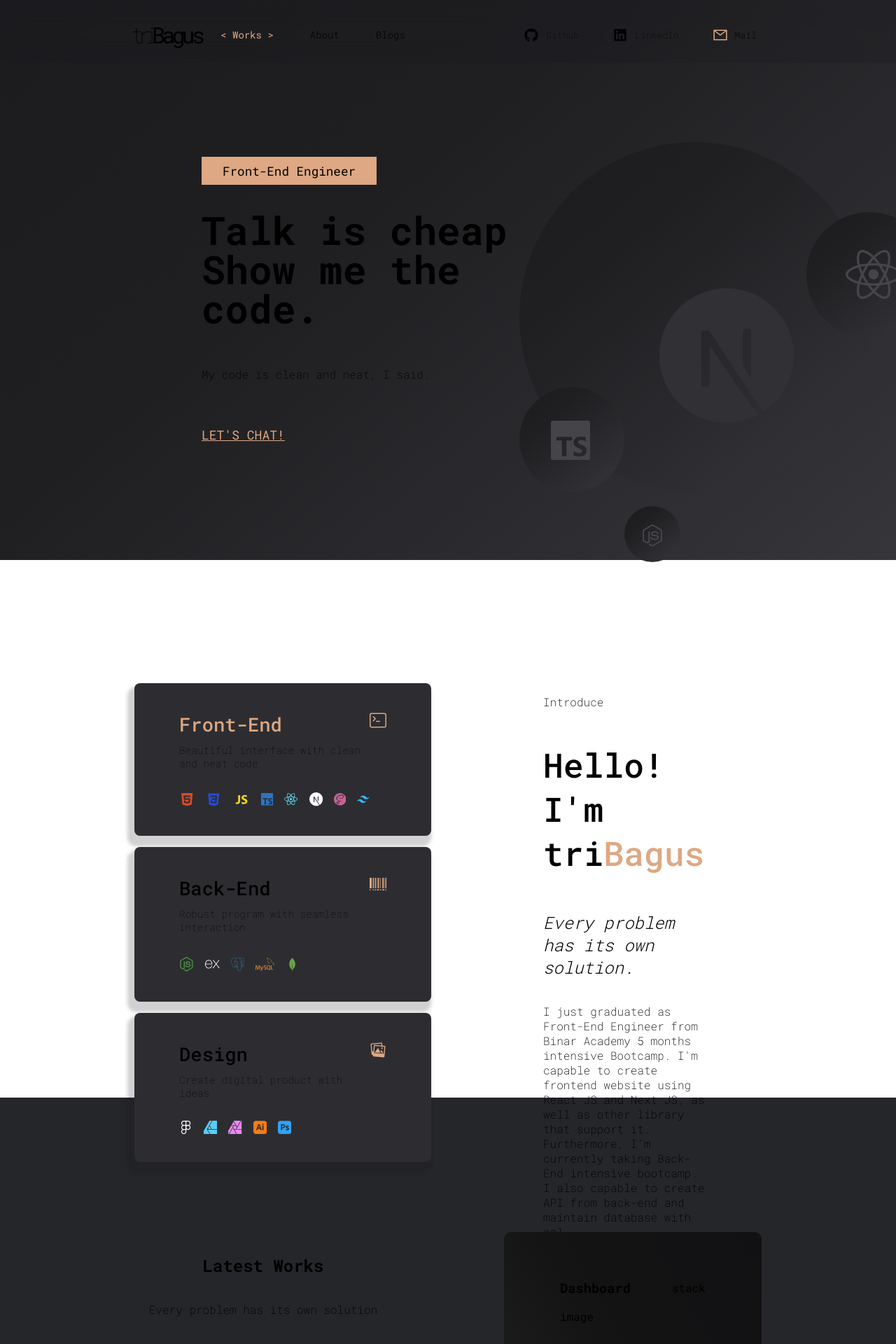
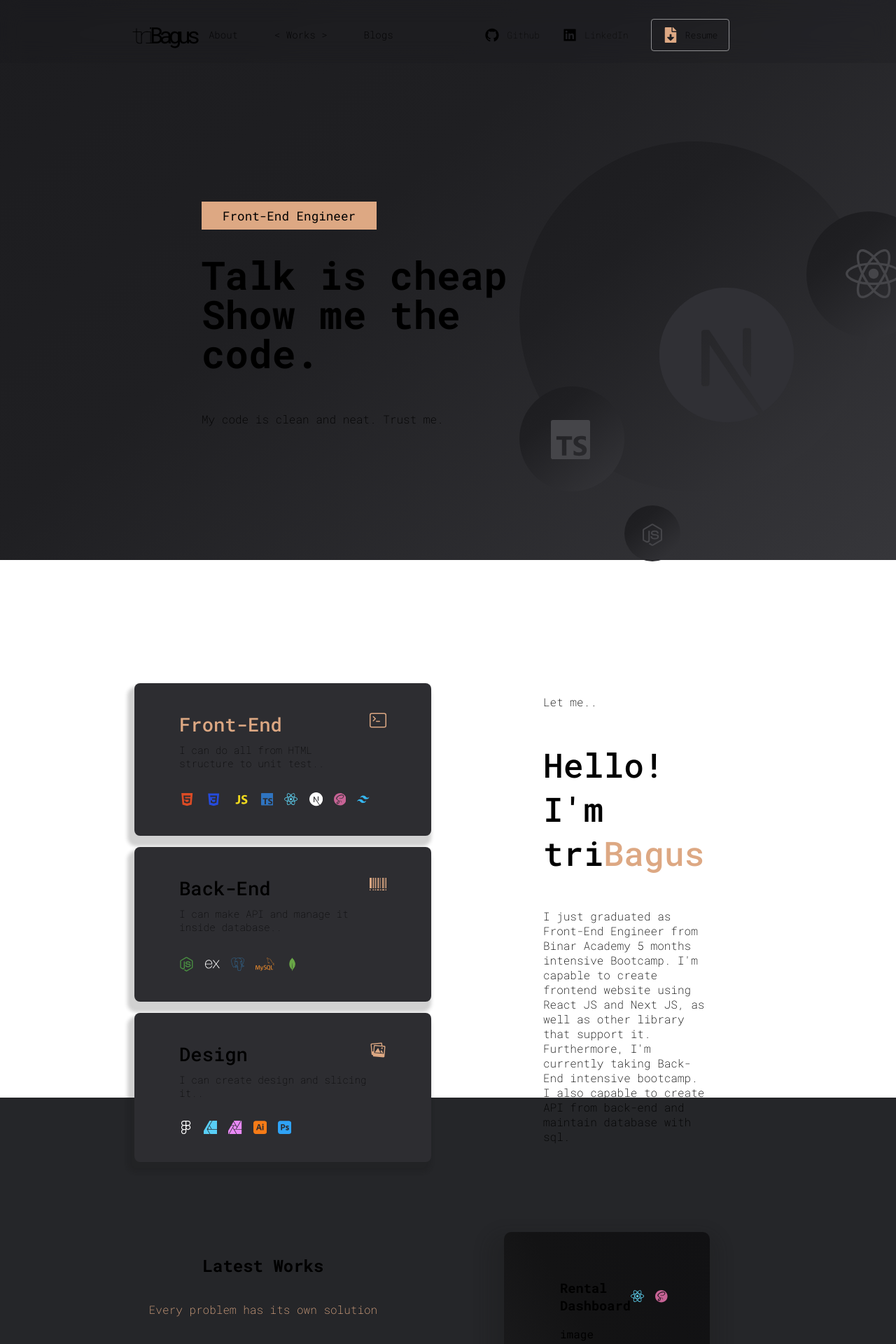
Before and after one commit to tribagusu/tribagus-website, a Next.js app: page / in a window 1280 px wide. Shown: the top 1920 px of the page at 70% size. Built offline with nearby package versions, Linux system fonts and the light colour scheme.

Commit message:
update data and design

```diff
--- /dev/null
+++ b/@types/global.d.ts
@@ -0,0 +1 @@
+declare module "*.pdf"
--- a/components/About.tsx
+++ b/components/About.tsx
@@ -31,7 +31,7 @@ const About = () => {
           <article className={styles.skill}>
             <div className={styles.content}>
               <h1 className={styles.mainSkill}>Front-End</h1>
-              <p>Beautiful interface with clean and neat code.</p>
+              <p>I can do all from HTML structure to unit test..</p>
               <div className={styles.stack}>
                 <div className={styles.html}>
                   <AiFillHtml5 />
@@ -66,7 +66,7 @@ const About = () => {
           <article className={styles.skill}>
             <div className={styles.content}>
               <h1>Back-End</h1>
-              <p>Robust program with seamless interaction.</p>
+              <p>I can make API and manage it inside database..</p>
               <div className={styles.stack}>
                 <div className={styles.node}>
                   <FaNodeJs />
@@ -92,7 +92,7 @@ const About = () => {
           <article className={styles.skill}>
             <div className={styles.content}>
               <h1>Design</h1>
-              <p>Create digital product with ideas</p>
+              <p>I can create design and slicing it..</p>
               <div className={styles.stack}>
                 <div className={styles.figma}>
                   <SiFigma />
@@ -117,11 +117,11 @@ const About = () => {
           </article>
         </aside>
         <aside className={styles.profile}>
-          <p>Introduce</p>
+          <p>Let me..</p>
           <h1>
             Hello! <br /> I&apos;m tri<span>Bagus</span>
           </h1>
-          <h2>Every problem has its own solution.</h2>
+
           <p>
             I just graduated as Front-End Engineer from Binar Academy 5 months
             intensive Bootcamp. I&apos;m capable to create frontend website
--- a/components/Hero.tsx
+++ b/components/Hero.tsx
@@ -16,10 +16,7 @@ const Hero = () => {
             <br />
             Show me the code.
           </h1>
-          <p>My code is clean and neat, I said.</p>
-          <div className={styles.button}>
-            <Link href="/">LET&apos;S CHAT!</Link>
-          </div>
+          <p>My code is clean and neat. Trust me.</p>
         </article>
         <div className={styles.bigCircle}>
           <span>
--- a/components/Works.tsx
+++ b/components/Works.tsx
@@ -1,4 +1,6 @@
 import Link from "next/link"
+import { FaReact } from "react-icons/fa"
+import { SiSass } from "react-icons/si"
 import styles from "../styles/Works.module.scss"
 
 const Works = () => {
@@ -11,29 +13,43 @@ const Works = () => {
           <div className={styles.card1}>
             <div className={styles.title}>
               <h3>Car Rental</h3>
-              <div className={styles.stack}>stack</div>
+              <div className={styles.stack}>
+                <div className={styles.react}>
+                  <FaReact />
+                </div>
+                <div className={styles.sass}>
+                  <SiSass />
+                </div>
+              </div>
             </div>
             <div className={styles.image}>image</div>
           </div>
-          <Link href="/" className={styles.projects}>
+          <Link href="/#works" className={styles.projects}>
             <h5>ALL PROJECTS</h5>
           </Link>
-          <small>
+          {/* <small>
             *Some projects are not allowed to publish by NDA, contact me if you
             want to see more.
-          </small>
+          </small> */}
         </article>
         <article className={styles.right}>
           <div className={styles.card2}>
             <div className={styles.title}>
-              <h3>Dashboard</h3>
-              <div className={styles.stack}>stack</div>
+              <h3>Rental Dashboard</h3>
+              <div className={styles.stack}>
+                <div className={styles.react}>
+                  <FaReact />
+                </div>
+                <div className={styles.sass}>
+                  <SiSass />
+                </div>
+              </div>
             </div>
             <div className={styles.image}>image</div>
           </div>
           <div className={styles.card3}>
             <div className={styles.title}>
-              <h3>Lewis</h3>
+              <h3>Blockchain</h3>
               <div className={styles.stack}>stack</div>
             </div>
             <div className={styles.image}>image</div>
--- a/components/layout/Footer.tsx
+++ b/components/layout/Footer.tsx
@@ -1,3 +1,4 @@
+import Link from "next/link"
 import styles from "../../styles/Footer.module.scss"
 
 const Footer = () => {
@@ -5,16 +6,28 @@ const Footer = () => {
     <footer className={styles.footer}>
       <section className={styles.container}>
         <div className={styles.left}>
-          <h1>Let&apos;s make something amazing together.</h1>
-          <h2>
-            Start by <span>saying hi</span>
-          </h2>
+          <h1>I believe that every problem has its own solution.</h1>
           <div className={styles.copyright}>
             <h4>triBagus</h4>
             <small>&copy; 2022. All Rights Reserved</small>
           </div>
         </div>
-        <div className={styles.right}></div>
+        <div className={styles.right}>
+          <p>Contact</p>
+          <h3>Depok, West Java, Indonesia</h3>
+          <h2>tribagus.indonesia@gmail.com</h2>
+          <div className={styles.links}>
+            <Link href="/#works" scroll={false}>
+              <p>Works</p>
+            </Link>
+            <Link href="/#about" scroll={false}>
+              <p>About</p>
+            </Link>
+            <Link href="/">
+              <p>Blogs</p>
+            </Link>
+          </div>
+        </div>
       </section>
     </footer>
   )
--- a/components/layout/Header.tsx
+++ b/components/layout/Header.tsx
@@ -1,5 +1,7 @@
 import Link from "next/link"
-import { AiFillGithub, AiFillLinkedin, AiOutlineMail } from "react-icons/ai"
+import { AiFillGithub, AiFillLinkedin } from "react-icons/ai"
+import { FaFileDownload } from "react-icons/fa"
+
 import styles from "../../styles/Header.module.scss"
 
 const Header = () => {
@@ -11,21 +13,23 @@ const Header = () => {
             <span>tri</span>Bagus
           </Link>
           <div className={styles.navbar}>
-            <Link href="#works" scroll={false}>
-              <p className={styles.works}>&lt; Works &gt;</p>
-            </Link>
-            <Link href="#about" scroll={false}>
+            <Link href="/#about" scroll={false}>
               <p>About</p>
             </Link>
-            <Link href="/">
-              <p>Blogs</p>
+            <Link href="/#works" scroll={false}>
+              <p>&lt; Works &gt;</p>
+            </Link>
+            <Link href="/" className={styles.blog}>
+              <p>
+                Blogs <span className={styles.tooltip}>soon..</span>
+              </p>
             </Link>
           </div>
         </div>
         <div className={styles.contact}>
           <Link
             href="https://github.com/tribagusu"
-            target="blank"
+            target="_blank"
             className={styles.github}
           >
             <div>
@@ -35,7 +39,7 @@ const Header = () => {
           </Link>
           <Link
             href="https://www.linkedin.com/in/tribagus/"
-            target="blank"
+            target="_blank"
             className={styles.linkedin}
           >
             <div>
@@ -43,12 +47,16 @@ const Header = () => {
             </div>
             <p>LinkedIn</p>
           </Link>
-          <Link href="/" className={styles.mail}>
+          <a
+            href="/resume.pdf"
+            download="Resume - Tri Bagus"
+            className={styles.resume}
+          >
             <div>
-              <AiOutlineMail />
+              <FaFileDownload />
             </div>
-            <p>Mail</p>
-          </Link>
+            <p>Resume</p>
+          </a>
         </div>
       </div>
     </header>
--- a/styles/About.module.scss
+++ b/styles/About.module.scss
@@ -169,10 +169,13 @@
           color: #dda883;
         }
       }
-      h2 {
-        font-weight: 300;
-        font-style: italic;
-      }
+      // h2 {
+      //   margin-top: 7rem;
+      //   font-size: 1.1rem;
+      //   font-weight: 100;
+      //   font-style: italic;
+      //   color: #dda883;
+      // }
     }
   }
 }
--- a/styles/Header.module.scss
+++ b/styles/Header.module.scss
@@ -15,7 +15,7 @@
     position: absolute;
     z-index: 11;
     left: 13%;
-    width: 73%;
+    width: 70%;
     padding: 10px 20px;
     .logoNavbar {
       display: flex;
@@ -23,32 +23,51 @@
       justify-content: space-between;
       width: 45%;
       .logo {
-        letter-spacing: -5px;
+        letter-spacing: -6px;
         font-size: 2rem;
         span {
           font-weight: 100;
-          letter-spacing: -9px;
+          letter-spacing: -10px;
         }
       }
       .navbar {
         display: flex;
         gap: 2rem;
         p {
+          font-size: 14px;
+          font-weight: 200;
           padding: 0 10px;
         }
-        .works {
-          color: #dda883;
+        p:hover {
           font-weight: 400;
         }
-        p {
-          font-size: 14px;
-          font-weight: 300;
+        .blog {
+          cursor: default;
+          position: relative;
+          .tooltip {
+            visibility: hidden;
+            background-color: rgba($color: #000000, $alpha: 0.5);
+            color: #fff;
+            text-align: center;
+            padding: 5px 10px;
+            border-radius: 6px;
+            position: absolute;
+            left: 0;
+            top: 2.5rem;
+            z-index: 1;
+          }
+          p:hover {
+            font-weight: 200;
+          }
+        }
+        .blog:hover .tooltip {
+          visibility: visible;
         }
       }
     }
     .contact {
       display: flex;
-      gap: 3rem;
+      gap: 2rem;
       .github {
         display: flex;
         justify-content: center;
@@ -62,6 +81,9 @@
         p {
           font-size: 13px;
           font-weight: 100;
+        }
+        p:hover {
+          font-weight: 300;
         }
       }
       .linkedin {
@@ -78,12 +100,20 @@
           font-size: 13px;
           font-weight: 100;
         }
+        p:hover {
+          font-weight: 300;
+        }
       }
-      .mail {
+      .resume {
         display: flex;
         justify-content: center;
         align-items: center;
         gap: 10px;
+        padding: 0 1rem;
+        border: 1px solid rgba($color: white, $alpha: 0.5);
+        border-radius: 4px;
+        background-color: transparent;
+        cursor: pointer;
         div {
           display: flex;
           margin: auto;
@@ -95,6 +125,12 @@
           font-weight: 200;
         }
       }
+      .resume:hover {
+        border: 1px solid rgba($color: #dda883, $alpha: 0.5);
+        p {
+          color: #dda883;
+        }
+      }
     }
   }
 }
--- a/styles/Hero.module.scss
+++ b/styles/Hero.module.scss
@@ -15,7 +15,7 @@
     grid-template-columns: 60% 40%;
     width: 80%;
     .content {
-      margin-top: 8rem;
+      margin-top: 12rem;
       margin-left: 10rem;
       display: flex;
       flex-direction: column;
@@ -39,12 +39,6 @@
       p {
         margin-top: 0;
         font-weight: 200;
-      }
-      .button {
-        margin-top: 3rem;
-        text-decoration: underline;
-        font-size: 18px;
-        color: #dda883;
       }
     }
     .bigCircle {
--- a/styles/Works.module.scss
+++ b/styles/Works.module.scss
@@ -9,6 +9,23 @@
     grid-template-columns: 1fr 1fr;
     gap: 10rem;
     margin: auto;
+    .stack {
+      display: flex;
+      align-items: center;
+      gap: 1rem;
+      .react {
+        display: flex;
+        align-items: center;
+        font-size: 1.2rem;
+        color: #5ed3f3;
+      }
+      .sass {
+        display: flex;
+        align-items: center;
+        font-size: 1.1rem;
+        color: #c76395;
+      }
+    }
     .left {
       display: flex;
       flex-direction: column;
@@ -19,6 +36,7 @@
       p {
         font-weight: 200;
         margin-bottom: 7rem;
+        color: #dda883;
       }
       .card1 {
         background: rgb(19, 19, 22);
@@ -28,11 +46,13 @@
           rgb(29, 29, 31) 40%,
           rgb(54, 54, 58) 100%
         );
+        box-shadow: -5px 20px 30px 20px rgba($color: #18181b, $alpha: 0.3);
         border-radius: 10px;
-        width: 100%;
+        width: 80%;
         height: 600px;
         padding: 3rem 5rem;
         margin: 2rem 0;
+
         .title {
           display: flex;
           justify-content: space-between;
@@ -43,8 +63,12 @@
         margin-top: 3rem;
         h5 {
           font-size: 1.5rem;
+          font-weight: 400;
           text-decoration: underline;
           color: #dda883;
+        }
+        h5:hover {
+          font-weight: 500;
         }
       }
       small {
@@ -61,8 +85,9 @@
           rgb(19, 19, 20) 40%,
           rgb(37, 37, 39) 100%
         );
+        box-shadow: -5px 20px 20px 20px rgba($color: #18181b, $alpha: 0.2);
         border-radius: 10px;
-        width: 100%;
+        width: 80%;
         height: 600px;
         padding: 3rem 5rem;
         margin: 2rem 0;
@@ -80,8 +105,9 @@
           rgb(29, 29, 31) 40%,
           rgb(54, 54, 58) 100%
         );
+        box-shadow: -5px 20px 20px 20px rgba($color: #18181b, $alpha: 0.2);
         border-radius: 10px;
-        width: 100%;
+        width: 80%;
         height: 600px;
         padding: 3rem 5rem;
         margin: 2rem 0;
```
Also changed, not shown: components/Card.tsx (deleted, +0 -7 lines), styles/Footer.module.scss (+53 -1 lines), 1 other file (tests, documents, lock files or other folders).
